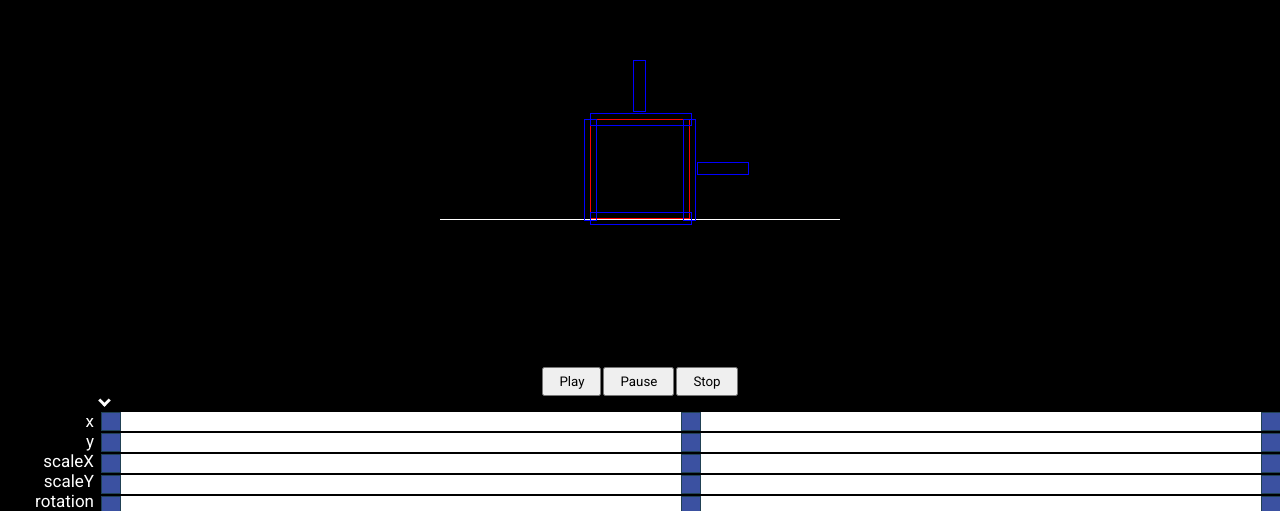
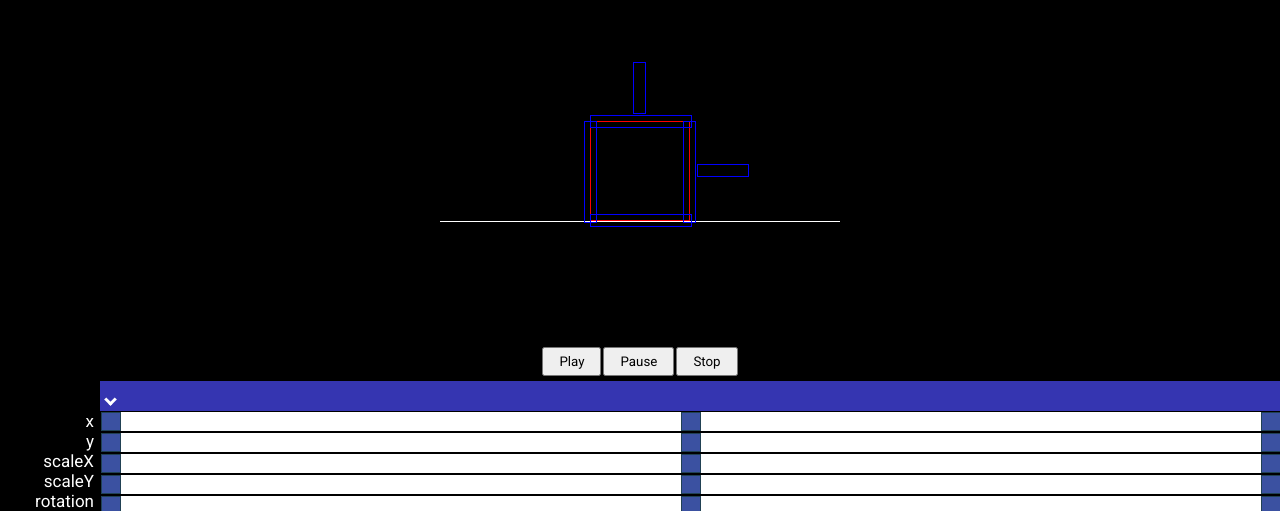
Before and after one commit to TheHorscht/AnimationEditor, a Vue app: page / in a window 1280 px wide. Shown: the part 289-800 px from the top of the page. Built offline with nearby package versions, Linux system fonts and the light colour scheme.

Commit message:
Refactor and better

```diff
--- a/src/App.vue
+++ b/src/App.vue
@@ -13,8 +13,11 @@
   </div>
   <div class='controls'>
     <div class='handleControls' v-if='selectedHandle'>
-      <label>Time <input type='number' v-model='selectedHandle.t' step='0.01'/></label>
+      <label>Time <input type='number' v-model='selectedHandleT' step='0.01'/></label>
+      <span>
         <label>Value <input type='number' v-model='selectedHandle.value'/></label>
+        <input type="button" value="Reset" @click='selectedHandle.value = 0'>
+      </span>
       <label>
         Easing function
         <select v-model='selectedHandle.easingFunction'>
@@ -28,69 +31,44 @@
     <input type='button' value='Pause' @click='pause'>
     <input type='button' value='Stop' @click='stop'>
   </div>
-  <div id='playHead' :style='{ left: `${playHeadPosition}px` }' @mousedown='playHeadMouseDown'>
-  </div>
   <div id='timeline'>
-    <div>
+    <div style='grid-row: 2;'>
       <div v-for='t in animationProperties' :key='t'>{{t}}</div>
     </div>
-    <div>
-      <Timeline v-for='(prop, index) in animationProperties' :ref='el => timelines[prop] = el' @handleSelected='handleSelected' @change="() => null" :selectedHandle='selectedHandle'></Timeline>
+    <Transport :t='currentTime' @change='ev => currentTime = (console.log(ev.t), ev.t)' style='grid-column: 2;'></Transport>
+    <div style='grid-column: 2; grid-row: 2; overflow: hidden;'>
+      <Timeline v-for='(prop, index) in animationProperties' :ref='el => timelines[prop] = el' @handleSelected='handleSelected' @change="handleChanged" :selectedHandle='selectedHandle'></Timeline>
     </div>
   </div>
 </template>
 
 <script setup>
 import { ref, reactive, computed, onMounted, watch } from 'vue';
+import { clamp, easingFunctions } from '@/utils';
 import Timeline from './components/Timeline.vue';
 import Box from './components/Box.vue';
-
-function clamp(value, min, max) {
-  return Math.min(Math.max(value, min), max);
-}
-
-const easingFunctions = {
-  none: { name: 'Linear', func: t => t },
-  easeIn: { name: 'EaseIn', func: t => t * t },
-  easeOut: { name: 'EaseOut', func: t => 1 - (1 - t) * (1 - t) },
-  easeInOut: { name: 'EaseInOut', func: t => t < 0.5 ? 2 * t * t : 1 - Math.pow(-2 * t + 2, 2) / 2 },
-}
+import Transport from './components/Transport.vue';
 
 const animationProperties = ref([ 'x', 'y', 'scaleX', 'scaleY', 'rotation' ]);
 const timelines = ref({});
 const duration = 2;
-// const object = ref();
 const selectedHandle = ref(null);
 let selectedProp = null;
 const playing = ref(false);
-let draggingPlayHead = false;
 const currentTime = ref(0);
-const object = reactive({
+const object = computed(() => {
+  const object = {
     x: 0,
     y: 0,
     scaleX: 0,
     scaleY: 0,
     rotation: 0,
-});
-let firstTimeline = ref(null);
-const playHeadPosition = computed(() => {
-  if(!firstTimeline.value) return 0;
-  const bbox = firstTimeline.value.getBoundingClientRect();
-  return Math.max(0, 110 + currentTime.value * (bbox.right - 110) - 10);
-});
-watch(playHeadPosition, () => {
-  updateAnimation();
-});
-let lastTime = Date.now();
-let animationFrame = null;
-
-function lerp(start, end, t) {
-  return start * (1 - t) + end * t;
-}
-
-function updateAnimation() {
+  };
   for(const prop of animationProperties.value) {
     const timeline = timelines.value[prop];
+    if(!timeline) {
+      return object;
+    }
     let handle1 = timeline.handles[0];
     let handle2 = timeline.handles[1];
     for(let i = 1; i < timeline.handles.length-1; i++) {
@@ -101,12 +79,21 @@ function updateAnimation() {
       handle1 = nextHandle;
       handle2 = timeline.handles[i+1];
     }
+    const t = clamp((currentTime.value - handle1.t) / (handle2.t - handle1.t), 0, 1);
+    object[prop] = lerp(handle1.value, handle2.value, handle2.easingFunction(t));
+  }
+  return object;
+});
+let firstTimeline = ref(null);
+const selectedHandleT = computed({
+  get: () => selectedHandle.value.t.toFixed(2),
+  set: value => selectedHandle.value.t = value,
+})
+let lastTime = Date.now();
+let animationFrame = null;
 
-    const t = clamp((currentTime.value - handle1.t) / (handle2.t - handle1.t), 0, 1);
-    const value = lerp(handle1.value, handle2.value, handle2.easingFunction(t));
-
-    object[prop] = value;
-  }
+function lerp(start, end, t) {
+  return start * (1 - t) + end * t;
 }
 
 function advanceTime() {
@@ -139,23 +126,11 @@ function stop() {
 
 function handleSelected(handle) {
   selectedHandle.value = handle;
+  currentTime.value = handle.t;
 }
 
-function playHeadMouseDown(ev) {
-  draggingPlayHead = true;
-}
-
-function mouseUp(ev) {
-  draggingPlayHead = false;
-}
-
-function mouseMove(ev) {
-  if(draggingPlayHead && firstTimeline.value) {
-    const bbox = firstTimeline.value.getBoundingClientRect();
-    const playHeadWidth = 10;
-    const x = clamp(ev.clientX, bbox.left + playHeadWidth/2, bbox.right - playHeadWidth/2) - bbox.left;
-    currentTime.value = x / bbox.width;
-  }
+function handleChanged(handles) {
+  currentTime.value = selectedHandle.value.t;
 }
 
 function boxChanged({ prop, value }) {
@@ -181,8 +156,6 @@ function boxChanged({ prop, value }) {
 
 onMounted(() => {
   firstTimeline.value = document.querySelector('#timeline > div:nth-child(2)');
-  window.addEventListener('mouseup', mouseUp);
-  window.addEventListener('mousemove', mouseMove);
   timelines.value.scaleX.handles.forEach(handle => handle.value = 1);
   timelines.value.scaleY.handles.forEach(handle => handle.value = 1);
 });
@@ -193,7 +166,7 @@ onMounted(() => {
 #app {
   display: grid;
   font-family: 'Roboto', sans-serif;
-  grid-template-rows: 1fr auto auto 15px 100px;
+  grid-template-rows: 1fr auto auto 30px 100px;
   width: 100vw;
   height: 100vh;
 }
@@ -227,19 +200,8 @@ svg {
   justify-content: center;
   align-items: center;
 }
-#playHead {
-  position: relative;
-  width: 0;
-  height: 0;
-  border: solid white;
-  border-width: 0 3px 3px 0;
-  display: inline-block;
-  padding: 3px;
-  transform: rotate(45deg);
-}
 .controls {
-  margin: auto;
-  margin-top: 20px;
+  margin: 5px auto;
 }
 .handleControls > * {
   display: block;
@@ -255,7 +217,7 @@ div#object {
   display: grid;
   grid-template-columns: 100px auto;
   max-width: 100%;
-  overflow: hidden;
+  // overflow: hidden;
   div:nth-child(1) > div {
     display: flex;
     justify-content: flex-end;
--- a/src/components/Timeline.vue
+++ b/src/components/Timeline.vue
@@ -19,6 +19,7 @@
 
 <script setup>
 import { onMounted, reactive, ref, computed } from 'vue';
+import { clamp, easingFunctions } from '@/utils';
 
 class Handle {
   constructor(t, value) {
@@ -35,30 +36,13 @@ const props = defineProps({
   selectedHandle: { default: null }
 });
 
-function clamp(value, min, max) {
-  return Math.min(Math.max(value, min), max);
-}
-
-const easingFunctions = {
-  none: { name: 'Linear', func: t => t },
-  easeIn: { name: 'EaseIn', func: t => t * t },
-  easeOut: { name: 'EaseOut', func: t => 1 - (1 - t) * (1 - t) },
-  easeInOut: { name: 'EaseInOut', func: t => t < 0.5 ? 2 * t * t : 1 - Math.pow(-2 * t + 2, 2) / 2 },
-}
-
 const width = ref(0);
-// const width = computed(() => {
-//   if(!timeline.value) return 0;
-//   const bbox = timeline.value.getBoundingClientRect();
-//   return bbox.width;
-// });
-
 const draggingHandle = ref(null);
 let timeline = ref();
 const handles = reactive([
-  new Handle(0.0, 0),
-  new Handle(0.5, 0),
-  new Handle(1.0, 0),
+  reactive(new Handle(0.0, 0)),
+  reactive(new Handle(0.5, 0)),
+  reactive(new Handle(1.0, 0)),
 ]);
 
 defineExpose({ handles });
@@ -87,8 +71,11 @@ function mouseUp() {
 }
 
 function doubleClicked(ev) {
-  handles.push(new Handle(getT(ev.clientX)));
+  const newHandle = new Handle(getT(ev.clientX));
+  // const newHandle = reactive(new Handle(getT(ev.clientX)));
+  handles.push(newHandle);
   handles.sort((a, b) => a.t - b.t);
+  emit('handleSelected', newHandle);
   emit('change', handles);
 }
 
--- /dev/null
+++ b/src/components/Transport.vue
@@ -0,0 +1,64 @@
+<template>
+  <div id='transport' ref='transport' :style='{ height: `${props.height}px` }' @mousedown='mouseDown'>
+    <span id='playHead' :style='{ left: `${handleWidth/4 + t * (width - handleWidth) + 1}px`}'></span>
+  </div>
+</template>
+
+<script setup>
+import { onMounted, reactive, ref, computed } from 'vue';
+import { clamp } from '@/utils';
+
+const emit = defineEmits(['change']);
+const props = defineProps({
+  height: { type: Number, default: 30 },
+  handleWidth: { type: Number, default: 20 },
+  t: { type: Number, default: 0 }
+});
+
+const transport = ref(null);
+const width = ref(0);
+
+let draggingPlayHead = false;
+function mouseDown(ev) {
+  draggingPlayHead = true;
+}
+
+function mouseMove(ev) {
+  if(draggingPlayHead) {
+    const bbox = transport.value.getBoundingClientRect();
+    // const x = clamp(ev.clientX, bbox.left, bbox.right) - bbox.left;
+    const x = clamp(ev.clientX, bbox.left + props.handleWidth/2, bbox.right - props.handleWidth/2) - bbox.left;
+    emit('change', { t: (x - props.handleWidth/2) / (bbox.width - props.handleWidth) });
+    // emit('change', { t: x / bbox.width });
+  }
+}
+
+function mouseUp(ev) {
+  draggingPlayHead = false;
+}
+
+onMounted(() => {
+  window.addEventListener('mousemove', mouseMove);
+  window.addEventListener('mouseup', mouseUp);
+  width.value = transport.value.getBoundingClientRect().width;
+});
+
+</script>
+
+<style lang="scss" scoped>
+#transport {
+  background: rgb(53 53 177);
+  overflow: hidden;
+}
+#playHead {
+  position: relative;
+  width: 0;
+  height: 0;
+  top: 8px;
+  border: solid white;
+  border-width: 0 3px 3px 0;
+  display: inline-block;
+  padding: 3px;
+  transform: rotate(45deg);
+}
+</style>
--- /dev/null
+++ b/src/utils.js
@@ -0,0 +1,7 @@
+export const clamp = (value, min, max) => Math.min(Math.max(value, min), max);
+export const easingFunctions = {
+  none: { name: 'Linear', func: t => t },
+  easeIn: { name: 'EaseIn', func: t => t * t },
+  easeOut: { name: 'EaseOut', func: t => 1 - (1 - t) * (1 - t) },
+  easeInOut: { name: 'EaseInOut', func: t => t < 0.5 ? 2 * t * t : 1 - Math.pow(-2 * t + 2, 2) / 2 },
+};
```
Lines whose indentation alone changed are shown as unchanged.
